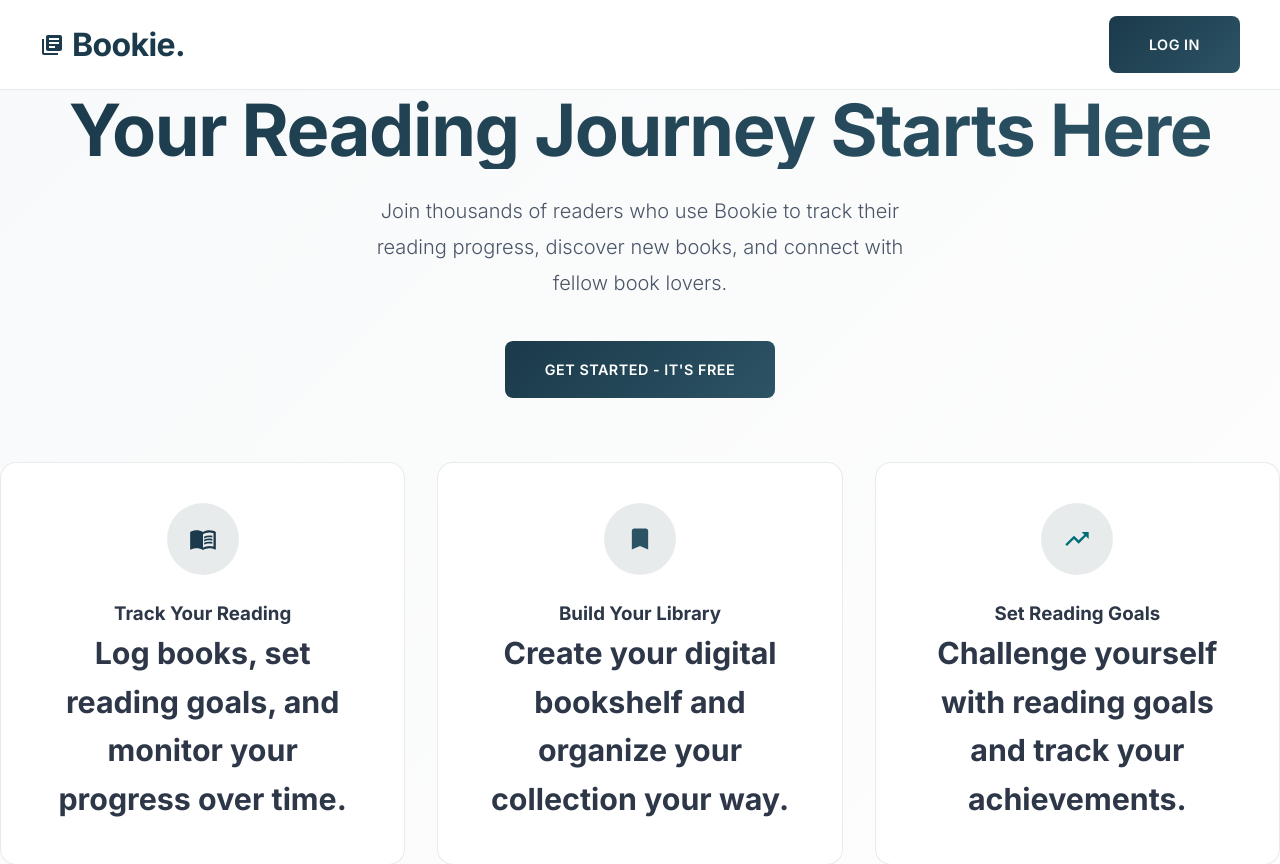
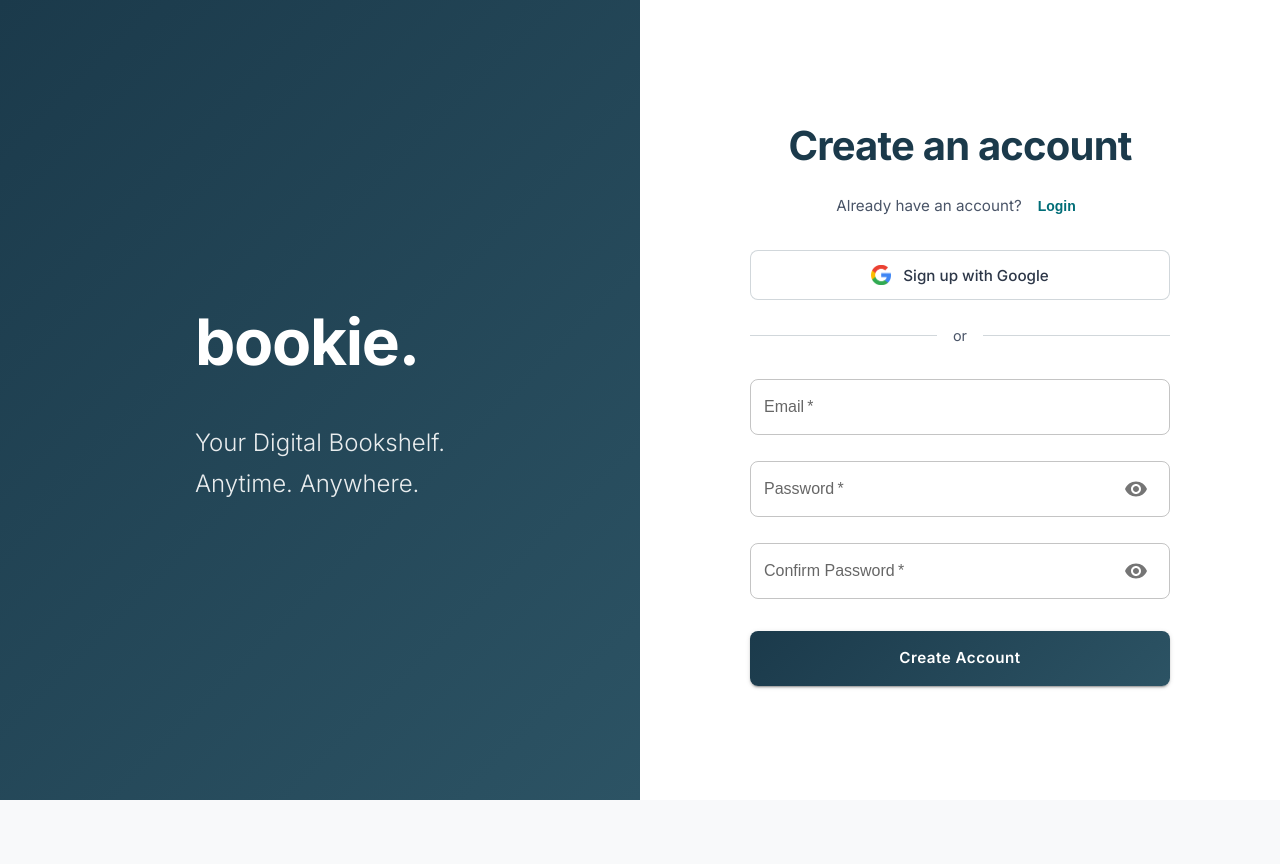
Before and after one commit to threat0512/book-keeper, a React (Vite) app in the folder frontend/: page /register in a window 1280 px wide. Before the commit this address led to /. Shown: the top 864 px of the page. After the commit the page ends 800 px from the top, so only its background shows below. Built offline with nearby package versions, Linux system fonts and the light colour scheme; no server answers.

Commit message:
fixed routes

```diff
--- a/frontend/src/App.jsx
+++ b/frontend/src/App.jsx
@@ -5,6 +5,8 @@ import { auth } from "./firebase";
 import Header from "./components/Header";
 import Home from "./components/Home";
 import LandingPage from "./components/LandingPage";
+import Login from "./components/Login";
+import Register from "./components/Register";
 import { ThemeProvider, createTheme } from "@mui/material";
 
 const theme = createTheme({
@@ -48,6 +50,14 @@ function App() {
             element={user ? <Navigate to="/dashboard" /> : <LandingPage />}
           />
           <Route
+            path="/login"
+            element={user ? <Navigate to="/dashboard" /> : <Login />}
+          />
+          <Route
+            path="/register"
+            element={user ? <Navigate to="/dashboard" /> : <Register />}
+          />
+          <Route
             path="/dashboard"
             element={user ? <Home user={user} /> : <Navigate to="/" />}
           />
--- a/frontend/src/components/Login.jsx
+++ b/frontend/src/components/Login.jsx
@@ -12,9 +12,10 @@ import { Button } from "@mui/material";
 import Visibility from "@mui/icons-material/Visibility";
 import VisibilityOff from "@mui/icons-material/VisibilityOff";
 import { useNavigate } from "react-router-dom";
-import { loginWithGoogle, loginWithEmail } from "../firebase";
+import { signInWithEmailAndPassword, signInWithPopup, GoogleAuthProvider } from "firebase/auth";
+import { auth } from "../firebase";
 
-export default function Login({ onLogin }) {
+export default function Login() {
   // State for managing form inputs
   const [email, setEmail] = useState("");
   const [password, setPassword] = useState("");
@@ -26,36 +27,33 @@ export default function Login({ onLogin }) {
   const handleClickShowPassword = () => setShowPassword((show) => !show);
   const handleMouseDownPassword = (event) => event.preventDefault();
 
-  // ✅ Handle Email Login
+  // Handle Email Login
   const handleEmailLogin = async (event) => {
-    event.preventDefault(); // ✅ Prevents page refresh
-    if (isSubmitting) return; // Prevent multiple submissions
+    event.preventDefault();
+    if (isSubmitting) return;
     setIsSubmitting(true);
 
     try {
-      const userCredential = await loginWithEmail(email, password);
-      console.log("✅ Logged in user:", userCredential.user);
-      onLogin(userCredential.user); // ✅ Correctly update parent state
-      navigate("/home"); // ✅ Redirect to home after login
+      await signInWithEmailAndPassword(auth, email, password);
+      navigate("/dashboard");
     } catch (error) {
-      alert(`❌ Error: ${error.message}`);
+      alert(`Error: ${error.message}`);
     } finally {
       setIsSubmitting(false);
     }
   };
 
-  // ✅ Handle Google Login
+  // Handle Google Login
   const handleGoogleSignIn = async () => {
     if (isSubmitting) return;
     setIsSubmitting(true);
 
     try {
-      const userCredential = await loginWithGoogle();
-      console.log("✅ Google logged in user:", userCredential.user);
-      onLogin(userCredential.user);
-      navigate("/home");
+      const provider = new GoogleAuthProvider();
+      await signInWithPopup(auth, provider);
+      navigate("/dashboard");
     } catch (error) {
-      alert(`❌ Error: ${error.message}`);
+      alert(`Error: ${error.message}`);
     } finally {
       setIsSubmitting(false);
     }
@@ -83,7 +81,7 @@ export default function Login({ onLogin }) {
             </Button>
           </div>
 
-          {/* ✅ Google Signup Button */}
+          {/* Google Signup Button */}
           <button className="google-signup" onClick={handleGoogleSignIn} disabled={isSubmitting}>
             <img src="/google.png" alt="Google logo" className="google-img" />
             Sign in with Google
@@ -92,7 +90,7 @@ export default function Login({ onLogin }) {
           <Box>
             <div className="or">or</div>
 
-            {/* ✅ Form Handles Submission Properly */}
+            {/* Form Handles Submission Properly */}
             <form onSubmit={handleEmailLogin}>
               {/* Email Input */}
               <TextField
@@ -133,7 +131,7 @@ export default function Login({ onLogin }) {
                 <Button className="forgot-password-link">Forgot Password?</Button>
               </div>
 
-              {/* ✅ Submit Button (Now Works Correctly) */}
+              {/* Submit Button */}
               <Button className="login-btn" type="submit" variant="contained" fullWidth disabled={isSubmitting}>
                 {isSubmitting ? "Signing In..." : "Sign In"}
               </Button>
--- a/frontend/src/components/Register.jsx
+++ b/frontend/src/components/Register.jsx
@@ -12,73 +12,54 @@ import { Button } from "@mui/material";
 import Visibility from "@mui/icons-material/Visibility";
 import VisibilityOff from "@mui/icons-material/VisibilityOff";
 import { useNavigate } from "react-router-dom";
-import { loginWithGoogle, registerWithEmail } from "../firebase";
+import { createUserWithEmailAndPassword, signInWithPopup, GoogleAuthProvider } from "firebase/auth";
+import { auth } from "../firebase";
 
-export default function Register({ onLogin }) {
+export default function Register() {
   const navigate = useNavigate();
   const [email, setEmail] = useState("");
   const [password, setPassword] = useState("");
+  const [confirmPassword, setConfirmPassword] = useState("");
   const [showPassword, setShowPassword] = useState(false);
-  const [isSubmitting, setIsSubmitting] = useState(false); // Prevent duplicate submissions
+  const [isSubmitting, setIsSubmitting] = useState(false);
 
   // Toggle Password Visibility
   const handleClickShowPassword = () => setShowPassword((show) => !show);
   const handleMouseDownPassword = (event) => event.preventDefault();
 
-  // ✅ Helper function to send user data to backend
-  const apiReq = async (userRegistered) => {
-    try {
-      const formData = { email: userRegistered.user.email, uid: userRegistered.user.uid };
-      const response = await fetch("http://localhost:3000/register", {
-        method: "POST",
-        headers: { "Content-Type": "application/json" },
-        body: JSON.stringify(formData),
-      });
+  // Handle Email Registration
+  const handleEmailRegister = async (event) => {
+    event.preventDefault();
+    if (isSubmitting) return;
 
-      if (response.status === 409) {
-        alert("❌ This email already exists in the database!");
-      } else if (response.status === 201) {
-        console.log("✅ User successfully registered:", userRegistered.user);
-        onLogin(userRegistered.user); // ✅ Correctly pass the full user object
-        navigate("/home");
-        alert("✅ Account created successfully!");
-      } else {
-        console.error("Failed to register user:", await response.text());
-      }
-    } catch (error) {
-      alert(`❌ Error: ${error.message}`);
+    if (password !== confirmPassword) {
+      alert("Passwords do not match");
+      return;
     }
-  };
 
-  // ✅ Handle Email Registration
-  const handleEmailRegister = async (event) => {
-    event.preventDefault(); // ✅ Prevent page reload
-    if (isSubmitting) return; // ✅ Prevent duplicate submissions
     setIsSubmitting(true);
 
     try {
-      const userRegistered = await registerWithEmail(email, password);
-      console.log("✅ Registered user:", userRegistered.user);
-      await apiReq(userRegistered);
+      await createUserWithEmailAndPassword(auth, email, password);
+      navigate("/dashboard");
     } catch (error) {
-      alert(`❌ Error: ${error.message}`);
+      alert(`Error: ${error.message}`);
     } finally {
       setIsSubmitting(false);
     }
   };
 
-  // ✅ Handle Google Sign-In
+  // Handle Google Sign-In
   const handleGoogleSignIn = async () => {
     if (isSubmitting) return;
     setIsSubmitting(true);
 
     try {
-      const userReg = await loginWithGoogle();
-      console.log("✅ Google registered user:", userReg.user);
-      await apiReq(userReg);
-      alert("✅ Signed in with Google!");
+      const provider = new GoogleAuthProvider();
+      await signInWithPopup(auth, provider);
+      navigate("/dashboard");
     } catch (error) {
-      alert(`❌ Error: ${error.message}`);
+      alert(`Error: ${error.message}`);
     } finally {
       setIsSubmitting(false);
     }
@@ -101,12 +82,12 @@ export default function Register({ onLogin }) {
           <h1>Create an account</h1>
           <div className="login">
             Already have an account?{" "}
-            <Button className="login-signup" size="small" onClick={() => navigate("/login")}>
+            <Button className="login-signup" onClick={() => navigate("/login")}>
               Login
             </Button>
           </div>
 
-          {/* ✅ Google Signup Button */}
+          {/* Google Signup Button */}
           <button className="google-signup" onClick={handleGoogleSignIn} disabled={isSubmitting}>
             <img src="/google.png" alt="Google logo" className="google-img" />
             Sign up with Google
@@ -115,7 +96,7 @@ export default function Register({ onLogin }) {
           <Box>
             <div className="or">or</div>
 
-            {/* ✅ Form Submission Correctly Calls `handleEmailRegister` */}
+            {/* Form Submission */}
             <form onSubmit={handleEmailRegister}>
               {/* Email Input */}
               <TextField
@@ -151,7 +132,30 @@ export default function Register({ onLogin }) {
                 />
               </FormControl>
 
-              {/* ✅ Register Button - Now Works Correctly */}
+              {/* Confirm Password Input */}
+              <FormControl sx={{ width: "100%", marginTop: "10px" }} required>
+                <InputLabel htmlFor="outlined-adornment-confirm-password">Confirm Password</InputLabel>
+                <OutlinedInput
+                  id="outlined-adornment-confirm-password"
+                  type={showPassword ? "text" : "password"}
+                  value={confirmPassword}
+                  onChange={(e) => setConfirmPassword(e.target.value)}
+                  endAdornment={
+                    <InputAdornment position="end">
+                      <IconButton
+                        aria-label={showPassword ? "hide the password" : "show the password"}
+                        onClick={handleClickShowPassword}
+                        onMouseDown={handleMouseDownPassword}
+                      >
+                        {showPassword ? <VisibilityOff /> : <Visibility />}
+                      </IconButton>
+                    </InputAdornment>
+                  }
+                  label="Confirm Password"
+                />
+              </FormControl>
+
+              {/* Register Button */}
               <Button className="register-btn" type="submit" variant="contained" fullWidth disabled={isSubmitting}>
                 {isSubmitting ? "Creating Account..." : "Create Account"}
               </Button>
```
